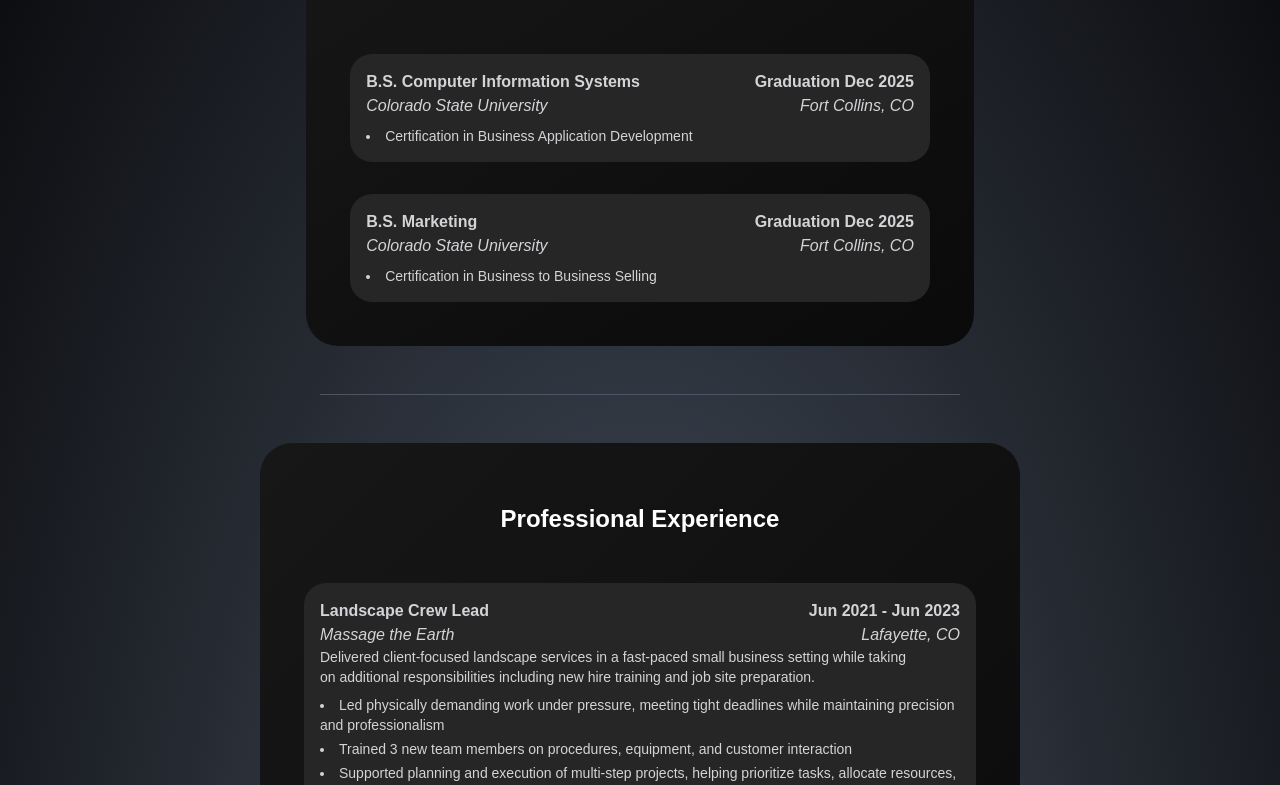
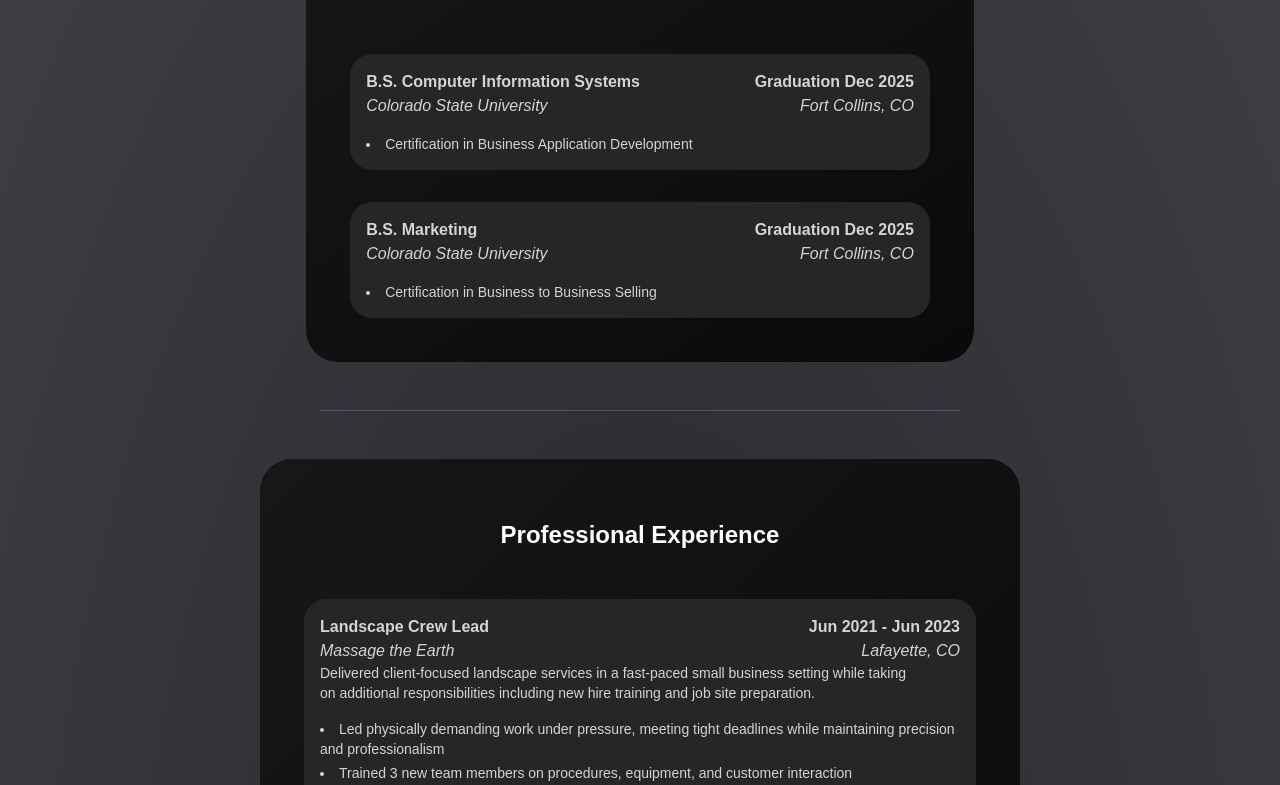
Before and after one commit to MackMaritimus/liammacksnyder, a Next.js app: page / in a window 1280 px wide. Shown: the part 1468-2253 px from the top of the page. Built offline with nearby package versions, Linux system fonts and the light colour scheme.

Commit message:
Resume Section Updates

```diff
--- a/src/components/sections/homepage/Resume.tsx
+++ b/src/components/sections/homepage/Resume.tsx
@@ -9,7 +9,7 @@ export default function Resume () {
 
     return (
 
-        <section className = "w-full bg-radial from-gray-600 to-zinc-950 flex flex-col mb-0 items-center text-wrap">
+        <section className = "w-full bg-radial from-zinc-800 to-zinc-700 flex flex-col mb-0 items-center text-wrap">
 
                 <Head2 className = "mt-8">
                     Resume
--- a/src/components/ui/BubbleTable.tsx
+++ b/src/components/ui/BubbleTable.tsx
@@ -41,7 +41,7 @@ function BubbleTable ({ title="", date="", company="", location="", description=
         </BodySmall>
 
         {bullets.length > 0 && (
-            <ul className = "list-disc list-inside mt-2 space-y-1 text-left text-sm text-zinc-300">
+            <ul className = "list-disc list-inside mt-4 space-y-1 text-left text-sm text-zinc-300">
                 {bullets.map((item, index) => (
                     <li key={index}> {item} </li>
                 ))}
```
